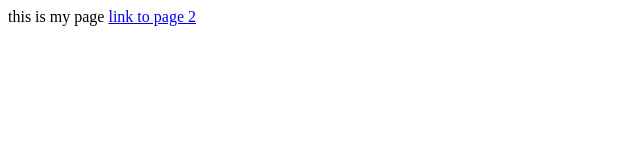
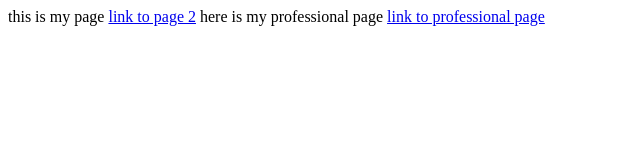
Before and after one commit to mkchewning/m-chewning.github.io, a plain HTML site: page index.html in a window 1280 px wide. Shown: the whole page, without its empty margins (0-640 px from the left). Drawn offline with Linux system fonts and the light colour scheme.

Commit message:
Update index.html

```diff
--- a/index.html
+++ b/index.html
@@ -12,6 +12,9 @@
 this is my page
    <a href="https://mkchewning.github.io/page2.html">link to page 2</a>
 
+here is my professional page
+   <a href="https://mkchewning.github.io/assignment.html">link to professional page</a>
+
 </body>
 
 
```
